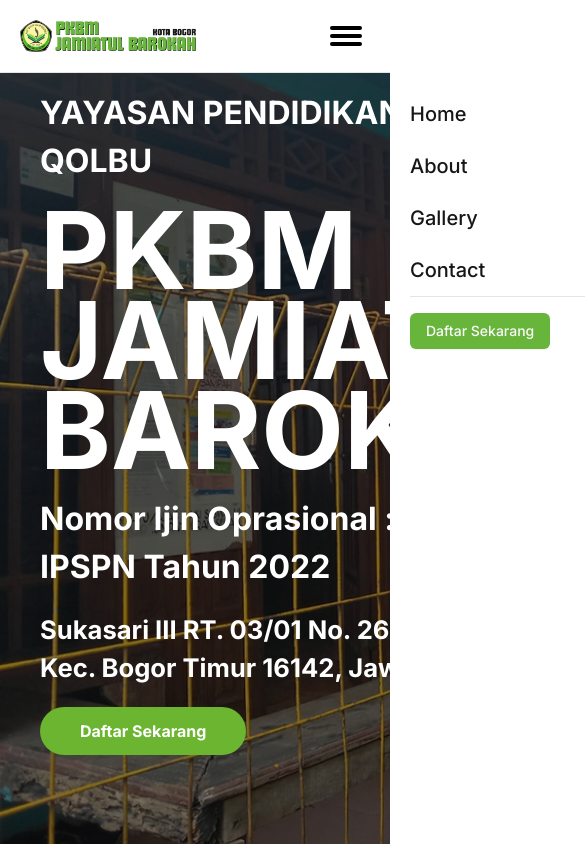
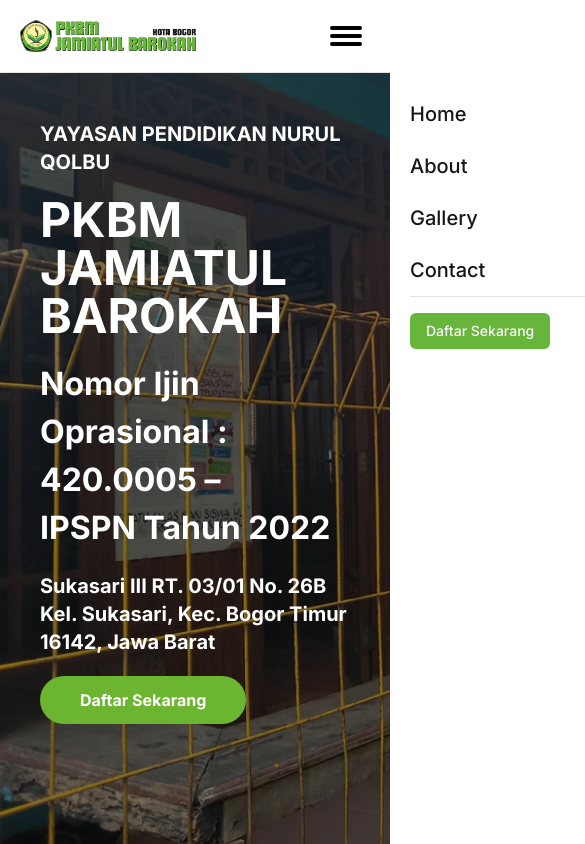
Before and after one commit to kodeintekno-dev/jamiatul-barokah, a Next.js app: page / in a window 390 px wide. Shown: the top 844 px of the page, 585 px wide, since content can reach past the window. Built offline with nearby package versions, Linux system fonts and the light colour scheme.

Commit message:
update hero mobile

```diff
--- a/src/app/component/Hero.tsx
+++ b/src/app/component/Hero.tsx
@@ -8,15 +8,17 @@ export default function Hero() {
       className="w-screen h-screen bg-cover font-[inter] flex items-center"
     >
       <section className="text-white p-10 font-bold flex flex-col gap-5">
-        <h2 className="text-[2em]">YAYASAN PENDIDIKAN NURUL QOLBU</h2>
-        <h1 className="text-[6.7em] leading-[90px]">
+        <h2 className="text-xl md:text-[2em]">
+          YAYASAN PENDIDIKAN NURUL QOLBU
+        </h2>
+        <h1 className="text-5xl md:text-[6.7em] md:leading-[90px]">
           PKBM JAMIATUL <br /> BAROKAH
         </h1>
         <div className="text-[2em]">
           <h3>Nomor Ijin Oprasional : 420.0005 –</h3>
           <h3>IPSPN Tahun 2022</h3>
         </div>
-        <h4 className="text-[1.6em] max-w-[800px]">
+        <h4 className="text-xl md:text-[1.6em] max-w-[800px]">
           Sukasari III RT. 03/01 No. 26B Kel. Sukasari, Kec. Bogor Timur 16142,
           Jawa Barat
         </h4>
```
